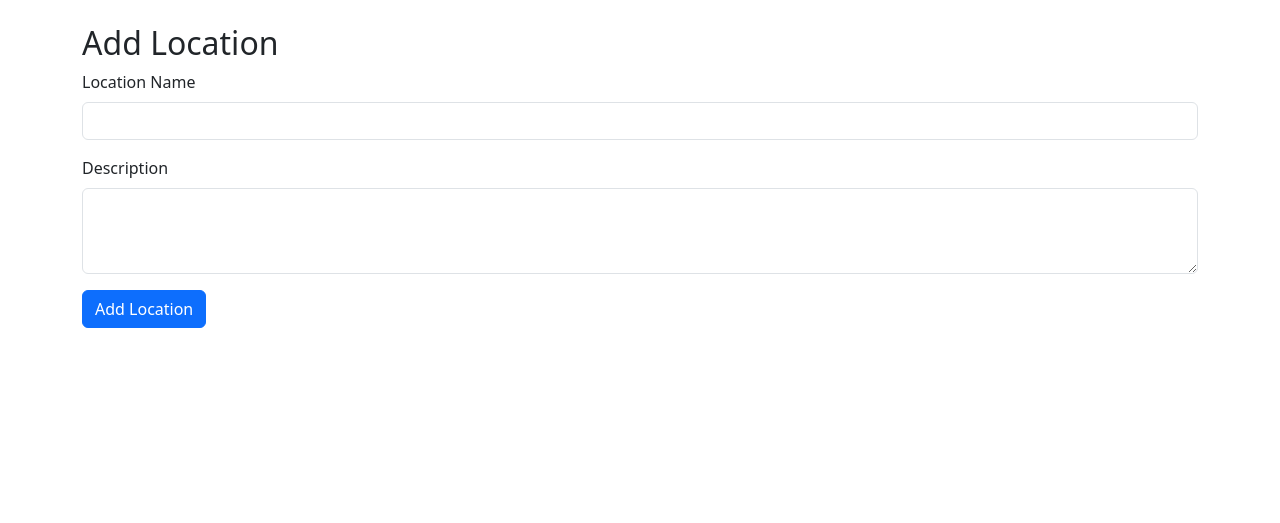
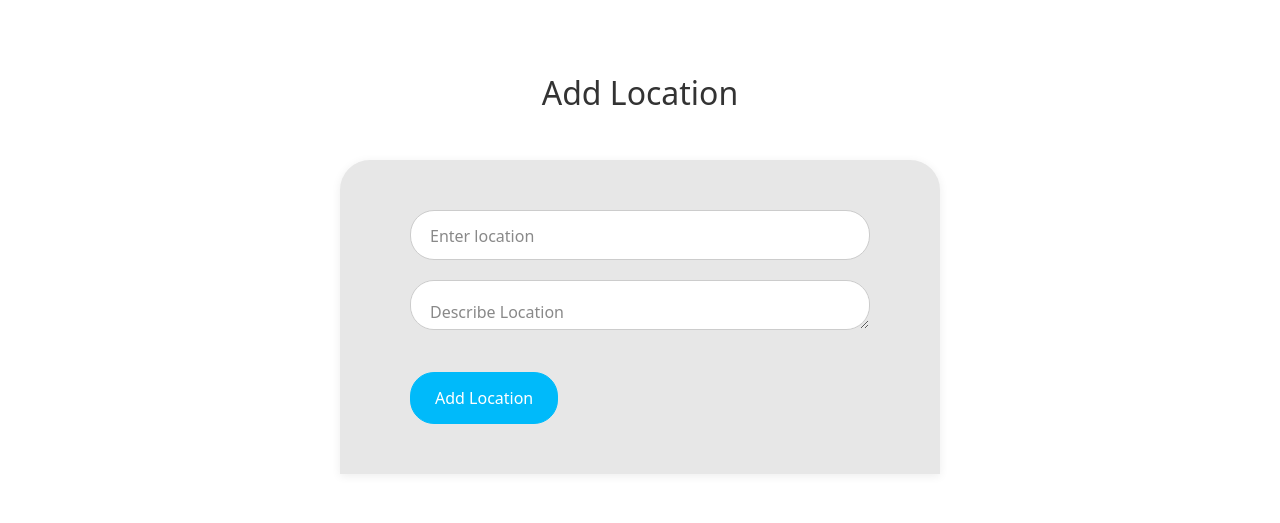
Before and after one commit to Rearaw/machineinv, a Flask app: template app/templates/add_location.html in a window 1280 px wide. Shown: the part 56-579 px from the top of the page. Run offline with Flask 3, Linux system fonts and the light colour scheme; the template is opened without the code that fills it, so the values that code supplies are empty; some libraries are stand-ins or nearby versions.

Commit message:
more minor ui design

```diff
--- a/app/static/assets/addequipments.css
+++ b/app/static/assets/addequipments.css
@@ -9,14 +9,16 @@
 }
 
 .registration-form form{
-    background-color: #fff;
+    background-color: #da0a0a;
     max-width: 600px;
     margin: auto;
     padding: 50px 70px;
     border-top-left-radius: 30px;
     border-top-right-radius: 30px;
     box-shadow: 0px 2px 10px rgba(0, 0, 0, 0.075);
+    background: #e7e7e7;
 }
+
 .adaptive-input {
     box-sizing: border-box;
     width: 100%;
--- a/app/templates/add_location.html
+++ b/app/templates/add_location.html
@@ -1,16 +1,19 @@
 {% extends "base.html" %}
 {% block title %}Add Location{% endblock %}
 {% block content %}
+<link rel="stylesheet" href="{{ url_for('static', filename='assets/addequipments.css') }}">
+<div class="registration-form">
 <h2>Add Location</h2>
 <form method="post">
   <div class="mb-3">
-    <label for="location_name" class="form-label">Location Name</label>
-    <input type="text" class="form-control" id="location_name" name="location_name" required>
+    <input type="text" class="adaptive-input" id="location_name" name="location_name" required>
+    <label for="location_name" placeholder="location name" alt="Enter location"></label>
   </div>
   <div class="mb-3">
-    <label for="location_description" class="form-label">Description</label>
-    <textarea class="form-control" id="location_description" name="location_description" rows="3" required></textarea>
+    <textarea class="adaptive-input" id="location_description" name="location_description" rows="3" required></textarea>
+    <label for="location_description" placeholder="description" alt="Describe Location"></label>
   </div>
   <button type="submit" class="btn btn-primary">Add Location</button>
 </form>
+</div>
 {% endblock %}
```
